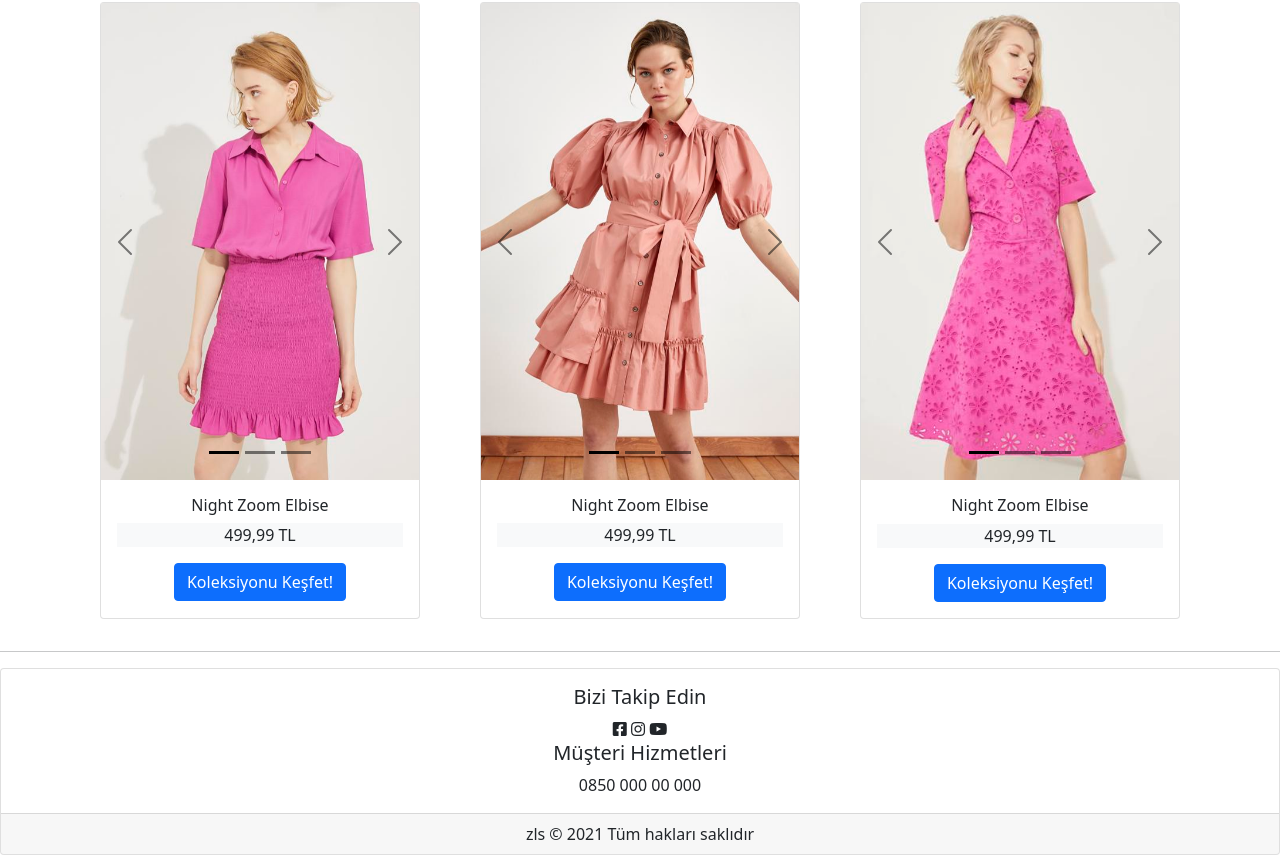
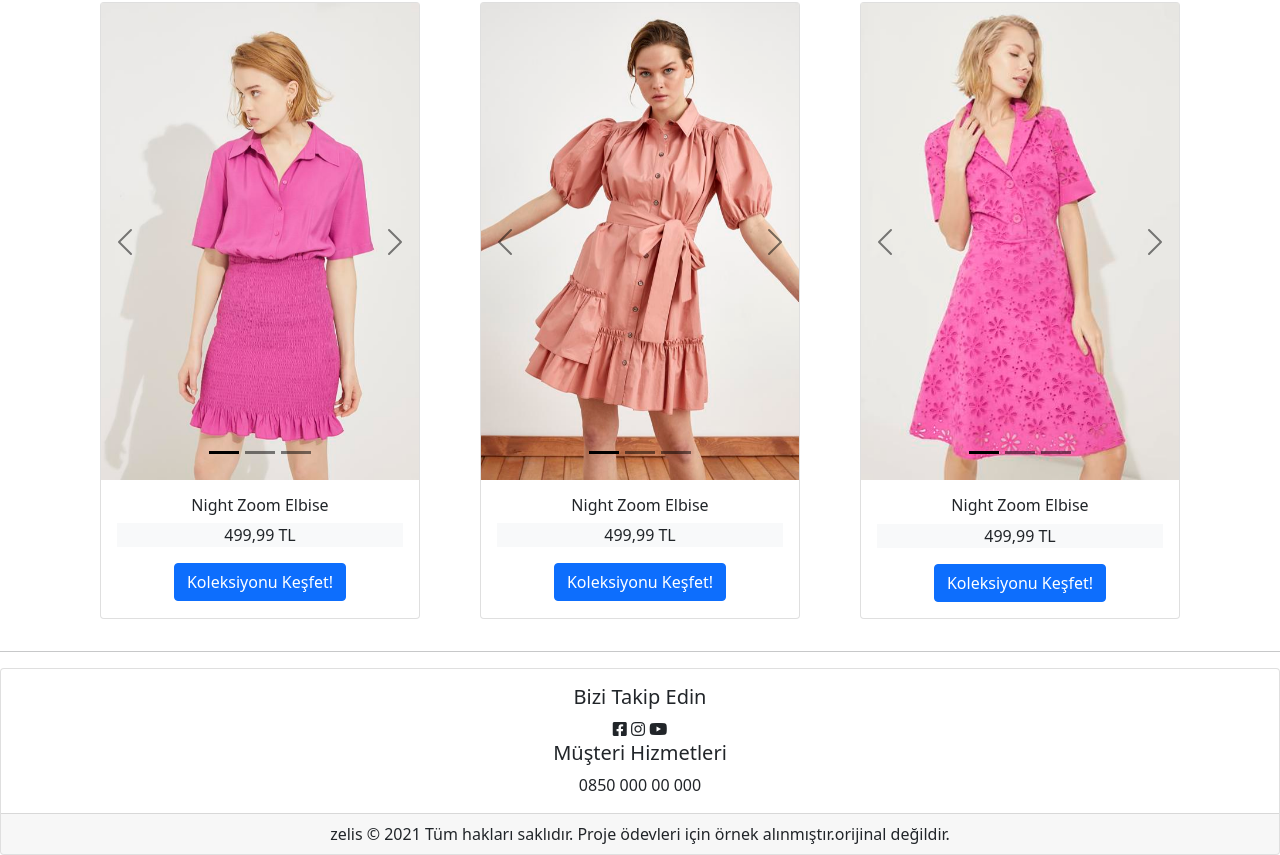
Before and after one commit to gozezeliha/shopping-website-project, a plain HTML site: page index.html in a window 1280 px wide. Shown: the part 866-1721 px from the top of the page. Drawn offline with nearby package versions, Linux system fonts and the light colour scheme.

Commit message:
footer_edit

```diff
--- a/index.html
+++ b/index.html
@@ -686,7 +686,8 @@
             0850 000 00 000
         </div>
         <div class="card-footer">
-            zls © 2021 Tüm hakları saklıdır
+            zelis © 2021 Tüm hakları saklıdır.
+             Proje ödevleri için örnek alınmıştır.orijinal değildir.
         </div>
     </div>
 
```
